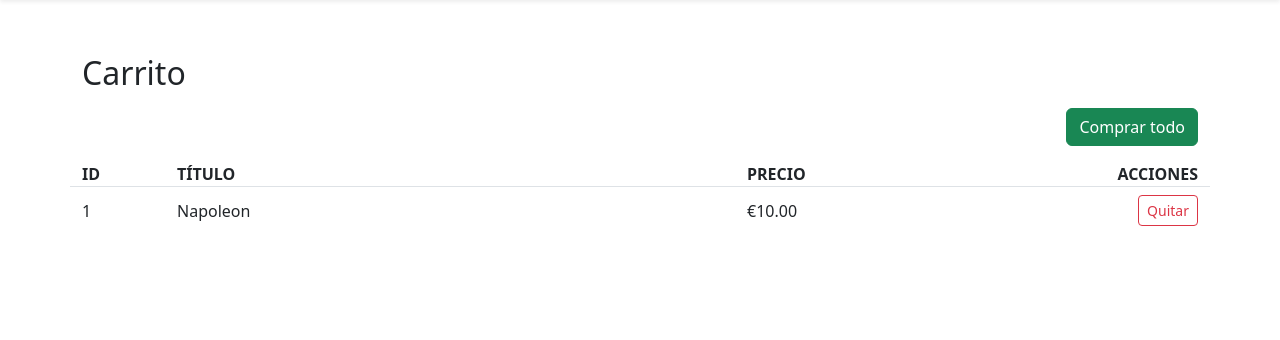
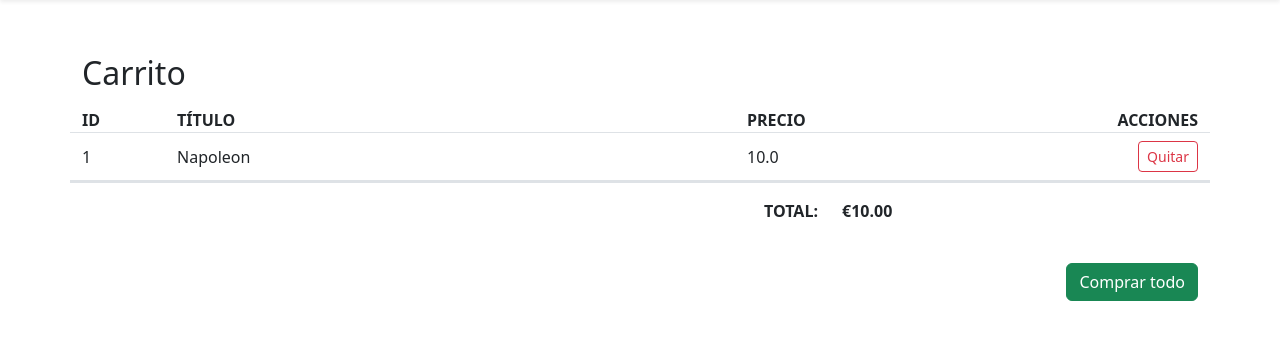
Before and after one commit to RaresID/biblioteca-commerce, a FastAPI app: page /carrito in a window 1280 px wide. Shown: the part 70-410 px from the top of the page. Run offline with FastAPI, Linux system fonts and the light colour scheme.

Commit message:
libreria 1.0

```diff
--- a/Rares/Biblioteca/app/routers/web/home.py
+++ b/Rares/Biblioteca/app/routers/web/home.py
@@ -26,11 +26,13 @@ router = APIRouter(tags=["web"])
 def home(request: Request, db: Session = Depends(get_db)):
     # obtener lista de libros desde la BBDD
     libros = db.query(Libro).all()
+    # obtener los últimos 3 libros agregados para el slider
+    libros_recientes = db.query(Libro).order_by(Libro.id.desc()).limit(3).all()
     # contar items del carrito para mostrar en el header
     cart_count = db.query(Carrito).count()
     return templates.TemplateResponse(
         "home.html",
-        {"request": request, "books": libros, "cart_count": cart_count}
+        {"request": request, "books": libros, "recent_books": libros_recientes, "cart_count": cart_count}
     )
 
 
--- a/Rares/Biblioteca/app/templates/carrito.html
+++ b/Rares/Biblioteca/app/templates/carrito.html
@@ -29,12 +29,6 @@
         <h2 class="mb-3">Carrito</h2>
 
         {% if items and items|length > 0 %}
-            <div class="mb-3 d-flex justify-content-end">
-                <form method="post" action="/carrito/checkout" onsubmit="return confirm('¿Confirmar compra de todos los artículos?');">
-                    <button class="btn btn-success">Comprar todo</button>
-                </form>
-            </div>
-
             <div class="row">
                 <div class="col-12" id="cart-list">
                     <div class="row header-row fw-semibold d-none d-md-flex">
@@ -44,10 +38,10 @@
                         <div class="col-3 text-end">ACCIONES</div>
                     </div>
                     {% for it in items %}
-                        <div class="row align-items-center py-2 border-top">
+                        <div class="row align-items-center py-2 border-top item-row">
                             <div class="col-1">{{ it.id }}</div>
                             <div class="col-6">{{ it.title }}</div>
-                            <div class="col-2">€{{ '%.2f'|format(it.price) }}</div>
+                            <div class="col-2 item-price">{{ it.price }}</div>
                             <div class="col-3 text-end">
                                 <form method="post" action="/carrito/delete/{{ it.id }}" onsubmit="return confirm('¿Quitar este artículo?');" class="d-inline">
                                     <button class="btn btn-sm btn-outline-danger">Quitar</button>
@@ -55,7 +49,17 @@
                             </div>
                         </div>
                     {% endfor %}
+                    <div class="row align-items-center py-3 border-top border-3 fw-semibold">
+                        <div class="col-8 text-end">TOTAL:</div>
+                        <div class="col-2" id="total-price">€0.00</div>
+                    </div>
                 </div>
+            </div>
+
+            <div class="mb-3 d-flex justify-content-end mt-4">
+                <form method="post" action="/carrito/checkout" onsubmit="return confirm('¿Confirmar compra de todos los artículos?');">
+                    <button class="btn btn-success">Comprar todo</button>
+                </form>
             </div>
         {% else %}
             <p>Tu carrito está vacío.</p>
@@ -67,5 +71,16 @@
         {% endif %}
 
     <script src="https://cdn.jsdelivr.net/npm/bootstrap@5.3.2/dist/js/bootstrap.bundle.min.js"></script>
-</body>
-</html>
+    <script>
+        function calculateTotal() {
+            const prices = document.querySelectorAll('.item-price');
+            let total = 0;
+            prices.forEach(price => {
+                total += parseFloat(price.textContent) || 0;
+            });
+            document.getElementById('total-price').textContent = '€' + total.toFixed(2);
+        }
+
+        // Calcular total al cargar la página
+        document.addEventListener('DOMContentLoaded', calculateTotal);
+    </script>
```
Also changed, not shown: Rares/Biblioteca/app/templates/home.html (+43 -16 lines).
